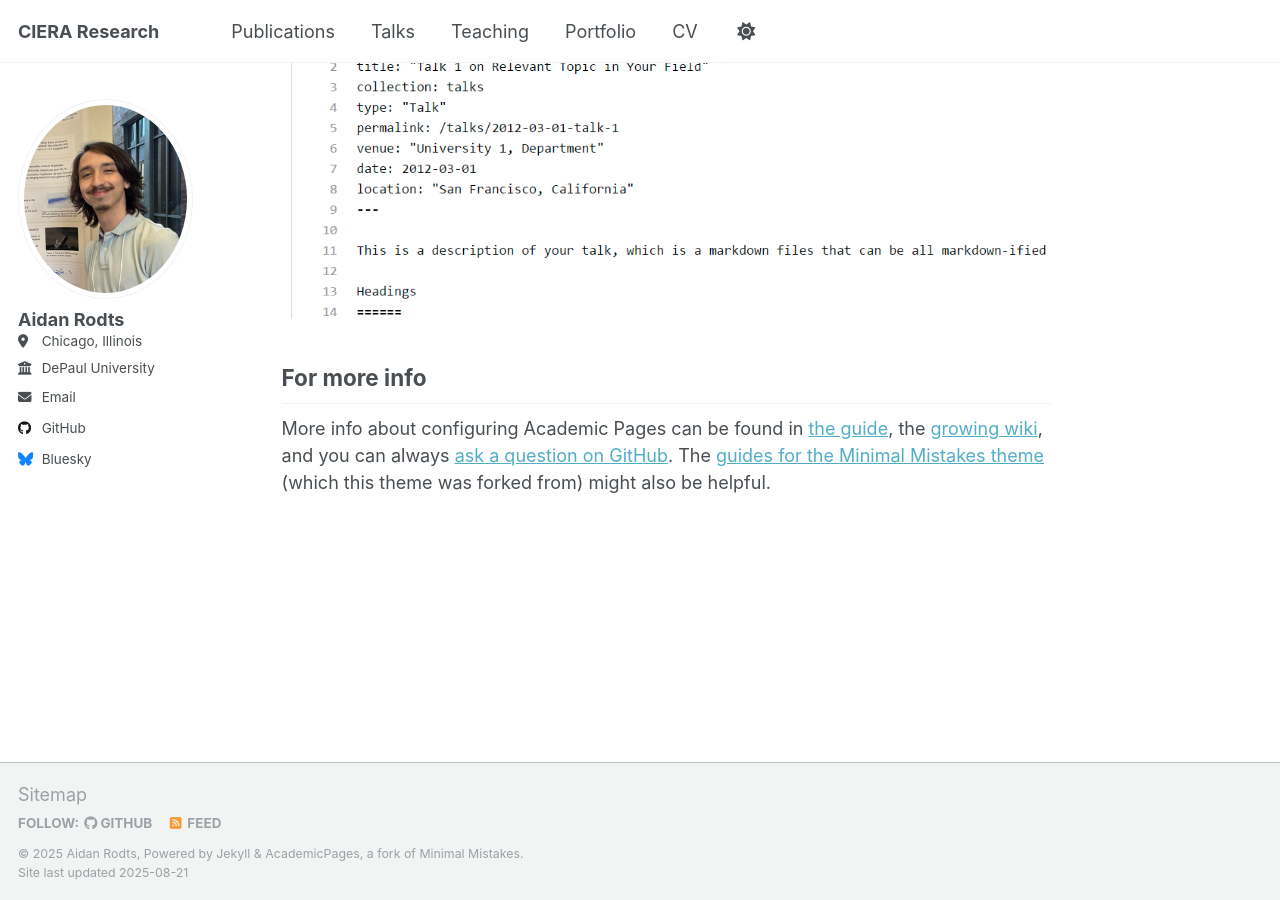
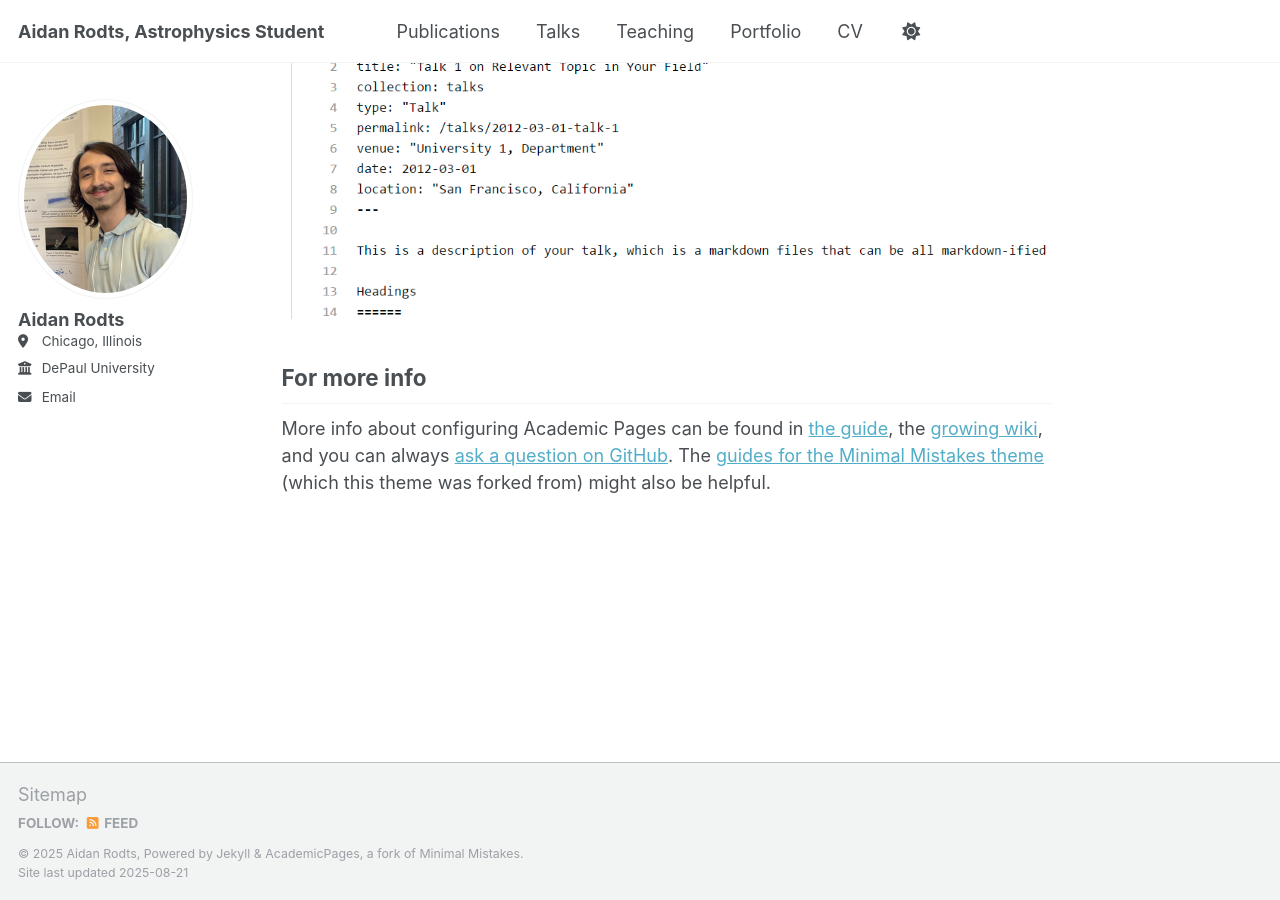
Before and after one commit to arodts/project, a Jekyll site: the page built from _pages/about.md, in a window 1280 px wide and 900 px high, scrolled down 2853 px. Built offline with Jekyll 4.4.1, drawn with Linux system fonts in a browser that asks for light colours; a script that is not in the unit is left out.

Commit message:
Update _config.yml

```diff
--- a/_config.yml
+++ b/_config.yml
@@ -9,7 +9,7 @@
 # Basic Site Settings
 locale                   : "en-US"
 site_theme               : "default"
-title                    : "CIERA Research"
+title                    : "Aidan Rodts, Astrophysics Student"
 title_separator          : "-"
 name                     : &name "Aidan Rodts"
 description              : &description "Astrophysics Student at DePaul University"
@@ -43,16 +43,16 @@ author:
   #scopus           : # URL
 
   # Repositories and software development
-  bitbucket        : # Username - Update with your username on the site
-  codepen          : # Username
-  dribbble         : # Username
-  github           : "academicpages"
-  kaggle           : # Username
-  stackoverflow    : # User number or user number and name (i.e., use "1" or "1/jeff-atwood")
+  #bitbucket        : # Username - Update with your username on the site
+  #codepen          : # Username
+  #dribbble         : # Username
+  #github           : "academicpages"
+  #kaggle           : # Username
+  #stackoverflow    : # User number or user number and name (i.e., use "1" or "1/jeff-atwood")
 
   # Social media
   artstation       : # Username
-  bluesky          : "bsky.app" # Replace this with you Bluesky username
+  bluesky          : #"bsky.app" # Replace this with you Bluesky username
   facebook         : # Username
   flickr           : # Username
   foursquare       : # Username
```
